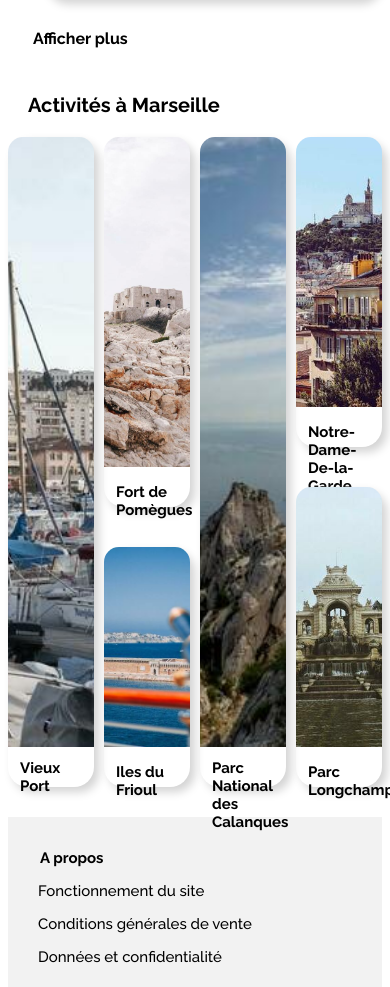
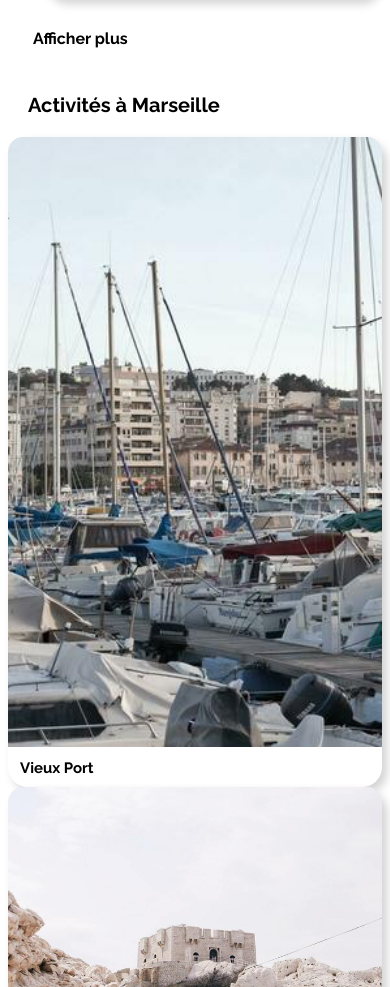
Before and after one commit to hellnln/Booki, a plain HTML site: page index.html in a window 390 px wide. Shown: the part 2522-3509 px from the top of the page. Drawn offline with Linux system fonts and the light colour scheme; a web font is replaced by a local one.

Commit message:
media queries

```diff
--- a/CSS/style.css
+++ b/CSS/style.css
@@ -600,7 +600,20 @@ footer {
 
     /* Section activity */
 
+    .main-card-activity {
+        display: flex;
+        flex-direction: column;
+    }
 
+    .card-activity {
+        width: 100%;
+        height: auto;
+    }
+
+    .img-activity {
+        height: 200px;
+
+    }
 
 
 
```
